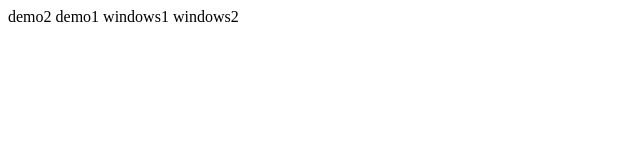
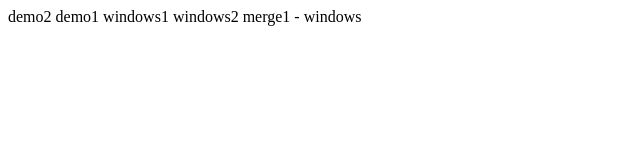
Before and after one commit to alikasjesatovas/par4.demo, a plain HTML site: page WebContent/index.html in a window 1280 px wide. Shown: the whole page, without its empty margins (0-640 px from the left). Drawn offline with Linux system fonts and the light colour scheme.

Commit message:
merge 1 - windows

```diff
--- a/WebContent/index.html
+++ b/WebContent/index.html
@@ -9,5 +9,6 @@
 demo1
 windows1
 windows2
+merge1 - windows
 </body>
 </html>
```
